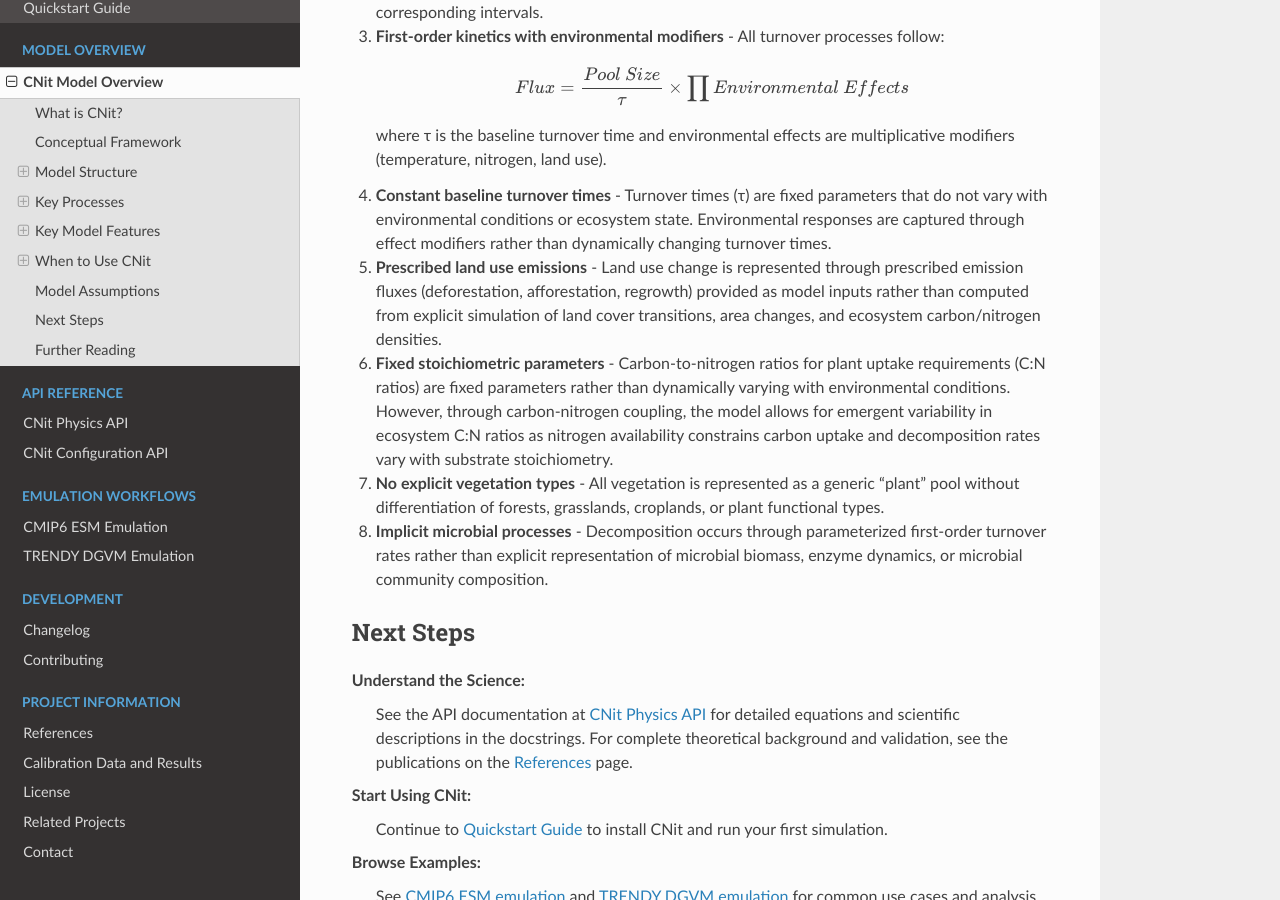
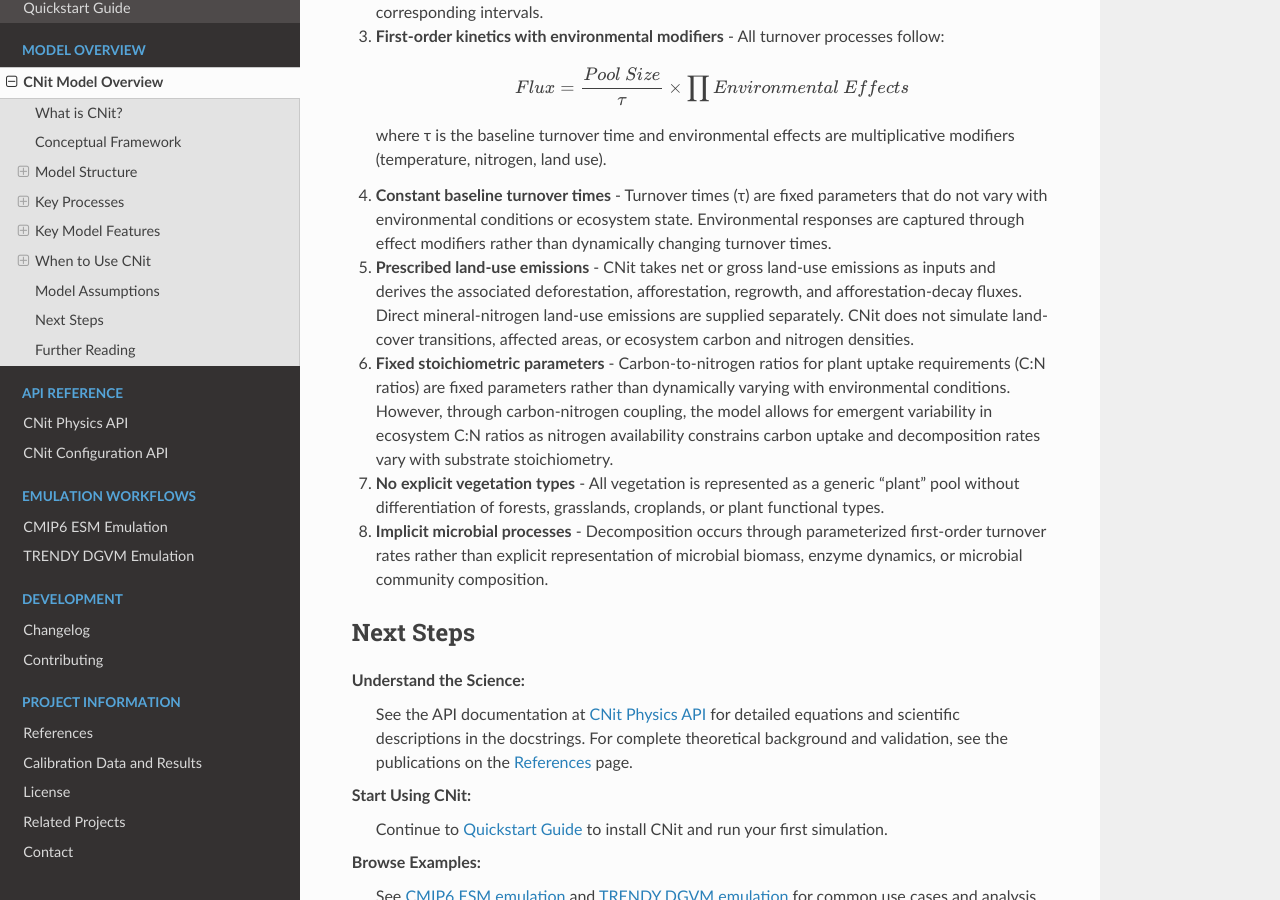
Before and after one commit to gangtang-au/cnit, a Sphinx documentation site: the page built from docs/overview.rst, in a window 1280 px wide and 900 px high, scrolled down 6213 px. Built offline with Sphinx 7.4.7 and the Read the Docs theme 3.1.0, drawn with Linux system fonts in a browser that asks for light colours; pages that are not in the unit, such as notebooks, are missing from menus; the version number is read from the project's files by our own code.

Commit message:
improve docs

```diff
--- a/docs/overview.rst
+++ b/docs/overview.rst
@@ -279,10 +279,11 @@ Key assumptions in CNit:
    not vary with environmental conditions or ecosystem state. Environmental responses are
    captured through effect modifiers rather than dynamically changing turnover times.
 
-5. **Prescribed land use emissions** - Land use change is represented through prescribed
-   emission fluxes (deforestation, afforestation, regrowth) provided as model inputs rather
-   than computed from explicit simulation of land cover transitions, area changes, and
-   ecosystem carbon/nitrogen densities.
+5. **Prescribed land-use emissions** - CNit takes net or gross land-use emissions as
+   inputs and derives the associated deforestation, afforestation, regrowth, and
+   afforestation-decay fluxes. Direct mineral-nitrogen land-use emissions are supplied
+   separately. CNit does not simulate land-cover transitions, affected areas, or
+   ecosystem carbon and nitrogen densities.
 
 6. **Fixed stoichiometric parameters** - Carbon-to-nitrogen ratios for plant uptake
    requirements (C:N ratios) are fixed parameters rather than dynamically varying with
--- a/pyproject.toml
+++ b/pyproject.toml
@@ -70,7 +70,7 @@ format = ["black"]
 Homepage = "https://github.com/gangtang-au/cnit"
 Documentation = "https://cnit.readthedocs.io"
 Repository = "https://github.com/gangtang-au/cnit"
-Changelog = "https://cnit.readthedocs.io/en/latest/changelog.html"
+Changelog = "https://cnit.readthedocs.io/en/latest/development/changelog.html"
 
 [tool.setuptools]
 package-dir = {"" = "src"}
```
